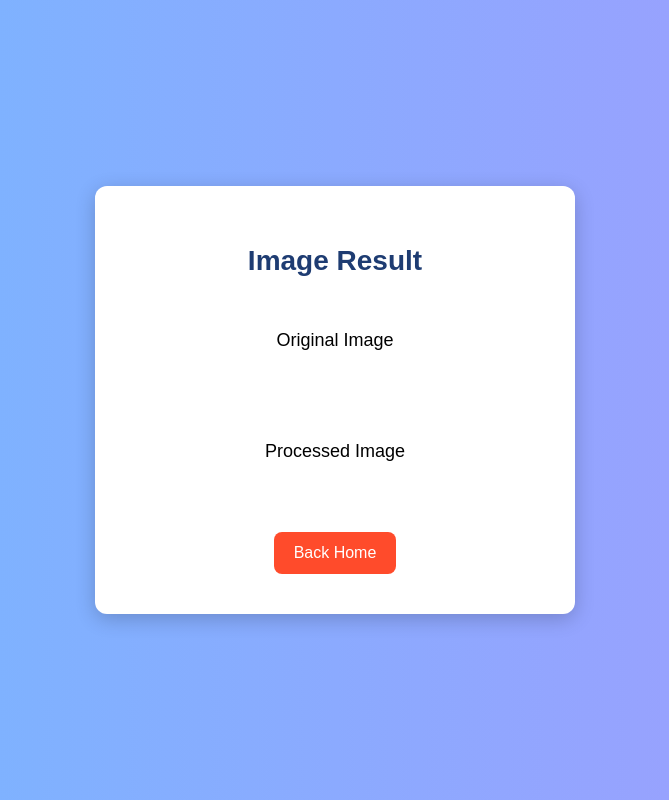
After one commit to ludiemert/AI_Safety_Guardian, a Flask app: template frontend/templates/result.html in a window 1280 px wide. The commit adds this page. Shown: the whole page, without its empty margins (305-974 px from the left). Run offline with Flask 3, Linux system fonts and the light colour scheme; the template is opened without the code that fills it, so the values that code supplies are empty.

Commit message:
add new page result.html alter route

```diff
--- a/backend/app.py
+++ b/backend/app.py
@@ -1,14 +1,8 @@
-# This imports Flask (web framework)
-from flask import Flask, render_template, request
-
-# This imports OpenCV for image processing
+from flask import Flask, render_template, request, send_from_directory
 import cv2
-
-# This imports NumPy to work with image data
 import numpy as np
 
-
-# This creates the app
+# Create app
 app = Flask(
     __name__,
     template_folder="../frontend/templates",
@@ -16,41 +10,44 @@ app = Flask(
 )
 
 
-# This is the home page route
+# Home page
 @app.route("/")
 def home():
     return render_template("index.html")
 
 
-# This route receives the uploaded image
+# Upload route
 @app.route("/upload", methods=["POST"])
 def upload():
-    # Get the image file from the form
     file = request.files["image"]
 
-    # If no file is selected, show a message
-    if not file:
+    if not file or file.filename == "":
         return "No file selected"
 
-    # Read the image file as bytes
-    file_bytes = np.frombuffer(file.read(), np.uint8)
+    original_path = "data/uploads/original.jpg"
+    result_path = "data/results/result.jpg"
 
-    # Convert bytes to an OpenCV image
-    img = cv2.imdecode(file_bytes, cv2.IMREAD_COLOR)
+    file.save(original_path)
 
-    # Convert the image to gray color
+    img = cv2.imread(original_path)
+
     gray = cv2.cvtColor(img, cv2.COLOR_BGR2GRAY)
-
-    # Detect edges in the image
     edges = cv2.Canny(gray, 100, 200)
 
-    # Save the processed image
-    cv2.imwrite("data/result.jpg", edges)
+    cv2.imwrite(result_path, edges)
 
-    # Show success message
-    return "Image processed! Check data/result.jpg"
+    return render_template(
+        "result.html",
+        original_image="/data/uploads/original.jpg",
+        result_image="/data/results/result.jpg",
+    )
 
 
-# This runs the server
+@app.route("/data/<path:filename>")
+def data_files(filename):
+    return send_from_directory("../data", filename)
+
+
+# Run server
 if __name__ == "__main__":
     app.run(debug=True)
--- a/frontend/static/style.css
+++ b/frontend/static/style.css
@@ -62,3 +62,12 @@ button {
 button:hover {
     background-color: #ff1c00;
 }
+
+/* Image preview */
+.preview-image {
+    width: 100%;
+    max-width: 320px;
+    border-radius: 10px;
+    margin: 10px auto;
+    display: block;
+}
--- /dev/null
+++ b/frontend/templates/result.html
@@ -0,0 +1,50 @@
+<!DOCTYPE html>
+<!-- This defines the HTML document -->
+
+<html lang="en">
+<!-- This starts the HTML page -->
+
+<head>
+  <!-- Page settings -->
+
+  <meta charset="UTF-8">
+  <!-- This sets text format -->
+
+  <title>Result - AI Safety Guardian</title>
+  <!-- This is the page title -->
+
+  <!-- Load CSS file -->
+  <link rel="stylesheet" href="/static/style.css">
+
+  <!-- Load favicon icon -->
+  <link rel="icon" href="/static/favicon.ico">
+</head>
+
+<body>
+<!-- This is the page content -->
+
+  <!-- Container box in center -->
+  <div class="container">
+
+    <!-- Page title -->
+    <h1>Image Result</h1>
+
+    <!-- Show original image -->
+    <p>Original Image</p>
+    <img src="{{ original_image }}" class="preview-image">
+    <!-- This shows the uploaded image -->
+
+    <!-- Show processed image -->
+    <p>Processed Image</p>
+    <img src="{{ result_image }}" class="preview-image">
+    <!-- This shows the processed image -->
+
+    <!-- Button to go back -->
+    <a href="/">
+      <button>Back Home</button>
+    </a>
+
+  </div>
+
+</body>
+</html>
```
Also changed, not shown: backend/1_app.py (added, +56 -0 lines), data/result.jpg (added), data/results/result.jpg (added), data/uploads/original.jpg (added).
